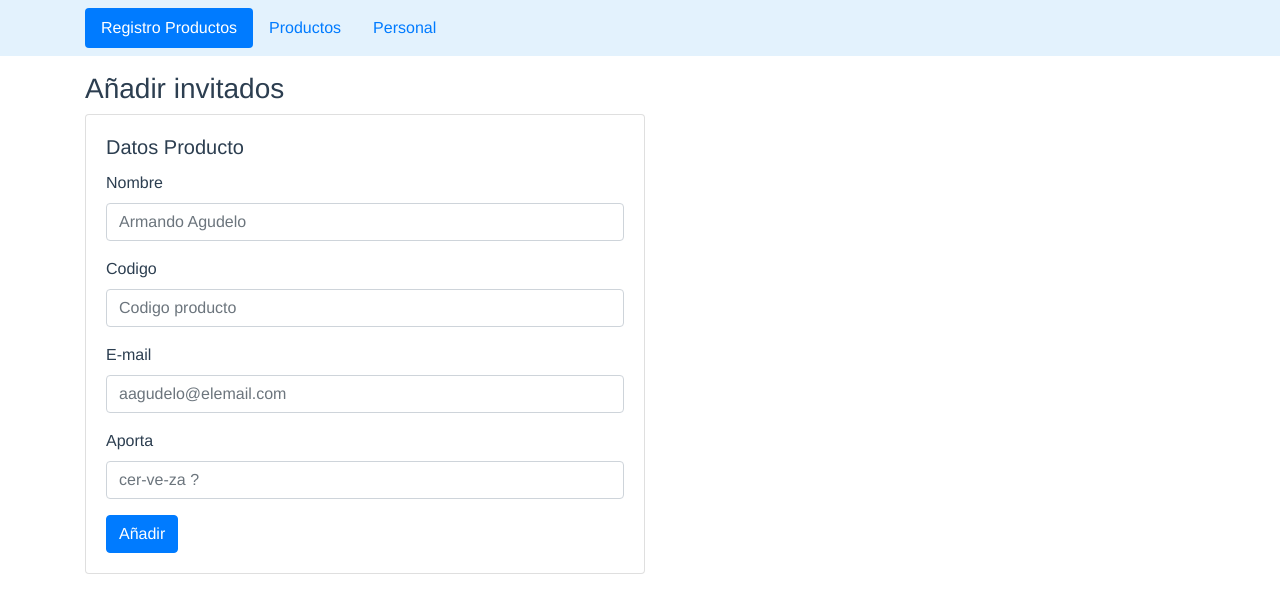
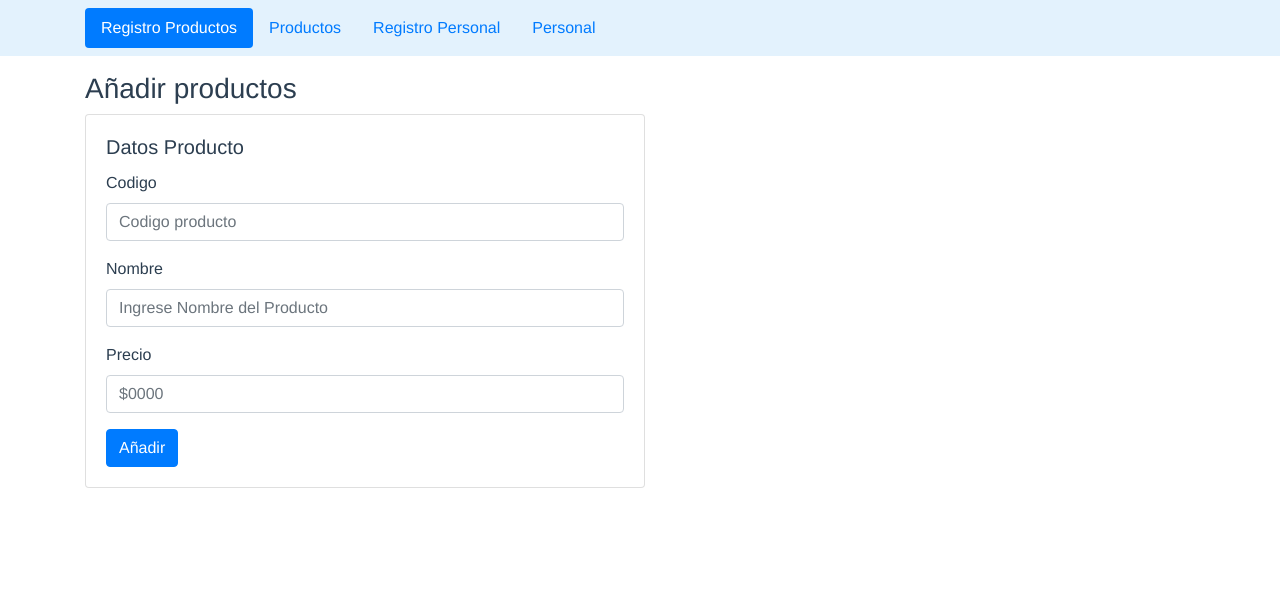
Before and after one commit to Jdrojas065/comanda, a Vue app: page / in a window 1280 px wide. Shown: the top 592 px of the page. Built offline with nearby package versions, Linux system fonts and the light colour scheme.

Commit message:
comandas

```diff
--- a/src/components/Header.vue
+++ b/src/components/Header.vue
@@ -14,7 +14,12 @@
         </li>
         <li class="nav-item">
           <router-link to="/perso" class="nav-link" active-class="active"
-            > Personal </router-link
+            > Registro Personal </router-link
+          >
+        </li>
+        <li class="nav-item">
+          <router-link to="/persoData" class="nav-link" active-class="active"
+            >Personal</router-link
           >
         </li>
       </ul>
--- a/src/pages/FormData.vue
+++ b/src/pages/FormData.vue
@@ -1,20 +1,12 @@
 <template>
   <div>
-    <h3>A&ntilde;adir invitados</h3>
+    <h3>A&ntilde;adir productos</h3>
 
     <div class="card" style="width: 35rem">
       <div class="card-body">
         <h5 class="card-title">Datos Producto</h5>
 
-        <div class="form-group">
-          <label for="formGroupExampleInput">Nombre</label>
-          <input
-            v-model="nombre"
-            type="text"
-            class="form-control"
-            placeholder="Armando Agudelo"
-          />
-        </div>
+
         <div class="form-group">
           <label for="formGroupExampleInput">Codigo</label>
           <input
@@ -25,21 +17,30 @@
           />
         </div>
         <div class="form-group">
-          <label for="formGroupExampleInput2">E-mail</label>
+          <label for="formGroupExampleInput">Nombre</label>
+          <input
+            v-model="nombre"
+            type="text"
+            class="form-control"
+            placeholder="Ingrese Nombre del Producto"
+          />
+        </div>
+        <div class="form-group">
+          <!-- <label for="formGroupExampleInput2">E-mail</label>
           <input
             v-model="email"
             type="text"
             class="form-control"
-            placeholder="aagudelo@elemail.com"
-          />
+            placeholder="aagudelo@gmail.com"
+          /> -->
         </div>
         <div class="form-group">
-          <label for="formGroupExampleInput2">Aporta</label>
+          <label for="formGroupExampleInput2">Precio</label>
           <input
             v-model="aporte"
             type="text"
             class="form-control"
-            placeholder="cer-ve-za ?"
+            placeholder="$0000"
           />
         </div>
         <button class="btn btn-primary" @click="addPersona">
@@ -62,14 +63,16 @@ export default {
     const store = useStore()
     const router = useRouter()
     const nombre = ref("")
-    const email = ref("")
+    const codigo = ref("")
+    // const email = ref("")
     const aporte = ref("")
 
     function addPersona(){
-      if(nombre.value != '' && email.value != ""){
+      if(nombre.value != '' && codigo.value != ""){
         const persona = {
           nombre:nombre.value,
-          email:email.value,
+          codigo:codigo.value,
+          // email:email.value,
           aporte:aporte.value
         }
         /* store.dispatch("addPersona", persona);
@@ -80,7 +83,7 @@ export default {
       }
     }
 
-    return{nombre, email, aporte, addPersona}
+    return{nombre,codigo, aporte, addPersona}
   }
   // data() {
   //   return {
--- a/src/pages/Personal.vue
+++ b/src/pages/Personal.vue
@@ -1,10 +1,10 @@
 <template>
     <div>
-      <h3>A&ntilde;adir invitados</h3>
+      <h3>A&ntilde;adir personal</h3>
 
       <div class="card" style="width: 35rem">
         <div class="card-body">
-          <h5 class="card-title">Datos Invitado</h5>
+          <h5 class="card-title">Datos Personal</h5>
 
           <div class="form-group">
             <label for="formGroupExampleInput">Nombre</label>
@@ -12,7 +12,7 @@
               v-model="nombre"
               type="text"
               class="form-control"
-              placeholder="Armando Agudelo"
+              placeholder="Armando Casas"
             />
           </div>
           <div class="form-group">
@@ -21,17 +21,17 @@
               v-model="email"
               type="text"
               class="form-control"
-              placeholder="aagudelo@elemail.com"
+              placeholder="aagudelo@email.com"
             />
           </div>
 
           <div class="form-group">
-            <label for="formGroupExampleInput2">Aporta</label>
+            <label for="formGroupExampleInput2">Rol</label>
             <input
               v-model="aporte"
               type="text"
               class="form-control"
-              placeholder="cer-ve-za ?"
+              placeholder="cajero"
             />
           </div>
           <button class="btn btn-primary" @click="addPersona">
--- /dev/null
+++ b/src/pages/PersonalData.vue
@@ -0,0 +1,42 @@
+<template>
+    <div>
+      <h3>Lista de personal</h3>
+
+      <ul class="list-group">
+        <li v-for="(persona, i) in personas" :key="i"  class="list-group-item">
+          <router-link :to="`/details/${persona.id}`">{{
+            persona.nombre
+          }}</router-link>
+        </li>
+      </ul>
+    </div>
+  </template>
+
+  <script>
+  import axios from 'axios'
+  import {ref} from 'vue'
+  export default {
+    setup(){
+      const personal = ref([])
+      axios.get('https://vuexjdrg-default-rtdb.firebaseio.com/persona.json')
+      .then(res=>{
+        console.log(res)
+        for(const id in res.data){
+          personal.value.push({
+            id:id,
+            nombre: res.data[id].nombre,
+            mail: res.data[id].email,
+            rol: res.data[id].rol,
+          })
+        }
+      })
+     .catch(error => console.log(error))
+     return {personas};
+    }
+    /* computed: {
+      personas() {
+        return this.$store.getters.getPersonas;
+      },
+    }, */
+  };
+  </script>
--- a/src/pages/PrintData.vue
+++ b/src/pages/PrintData.vue
@@ -1,6 +1,6 @@
 <template>
   <div>
-    <h3>Lista de invitados</h3>
+    <h3>Lista de productos</h3>
 
     <ul class="list-group">
       <li v-for="(persona, i) in personas" :key="i"  class="list-group-item">
--- a/src/routes.js
+++ b/src/routes.js
@@ -2,10 +2,12 @@ import FormData from './pages/FormData.vue'
 import PrintData from './pages/PrintData.vue'
 import Details from './pages/Details.vue'
 import Personal from './pages/Personal.vue'
+import PersonalData from './pages/PersonalData.vue'
 
 export const routes = [
     {path:'/', component:FormData},
     {path:'/print', component:PrintData},
     {path:'/details/:index', component:Details},
-    {path:'/perso', component:Personal}
+    {path:'/perso', component:Personal},
+    {path:'/persoData', component:PersonalData}
 ]
```
